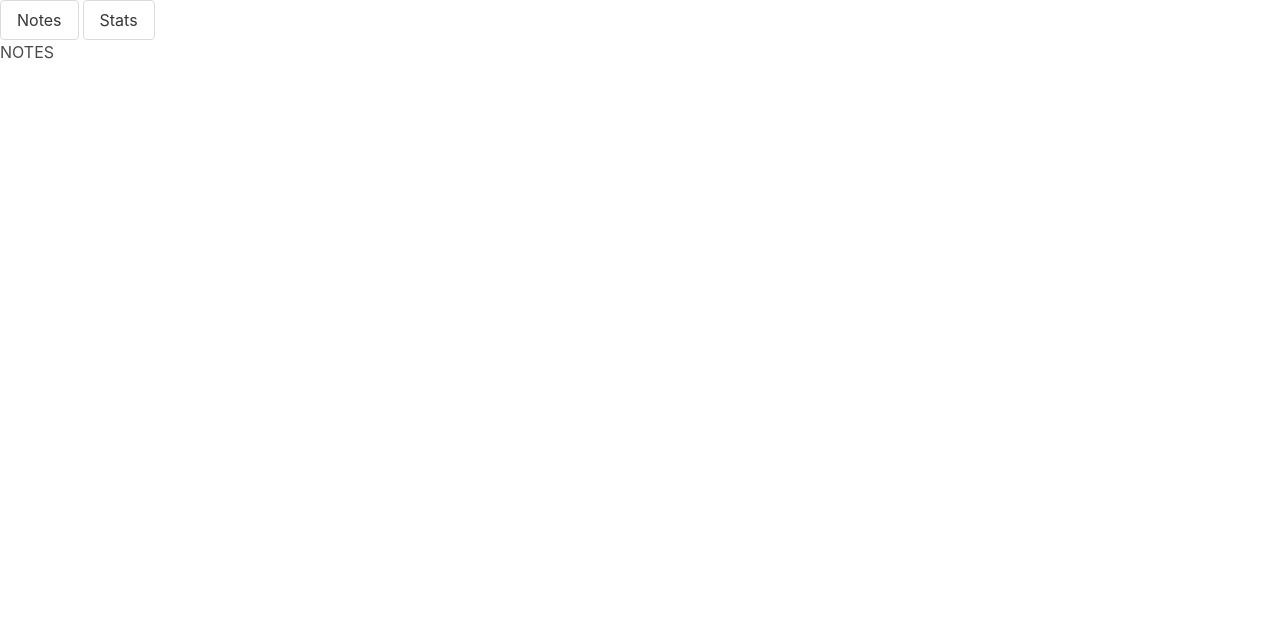
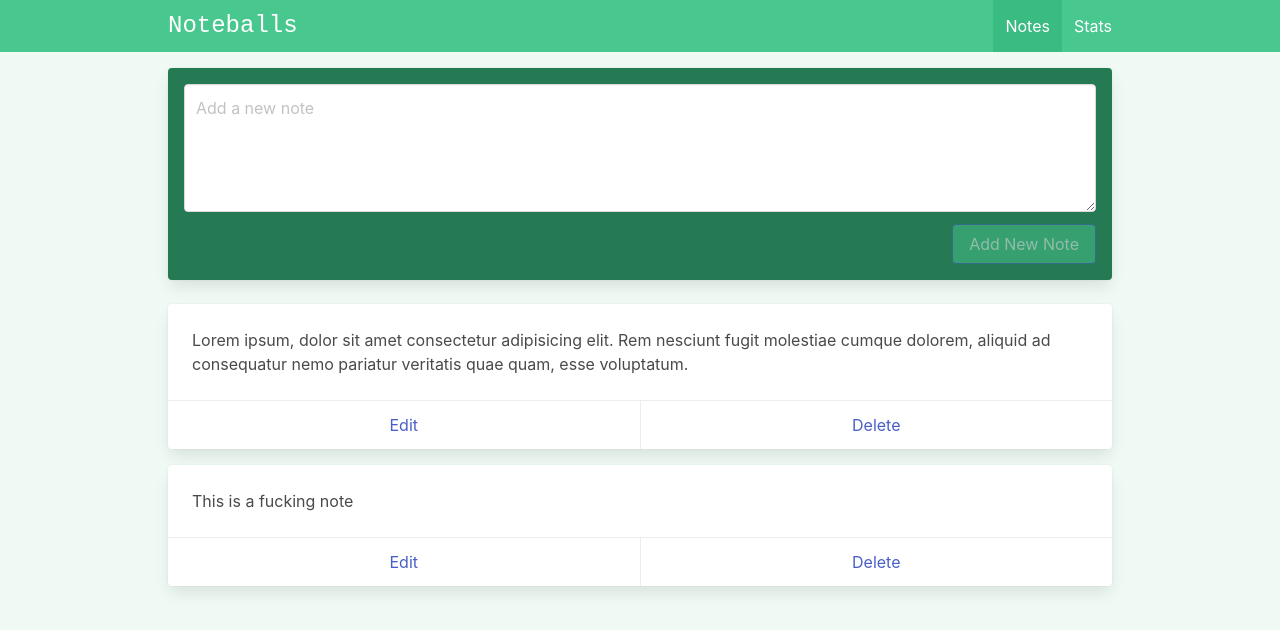
Before and after one commit to danielfoliveira/Noteballs, a Vue app: page / in a window 1280 px wide. Shown: the top 630 px of the page. Built offline with nearby package versions, Linux system fonts and the light colour scheme.

Commit message:
Module 15
Add navbar and note component
Add new note functionalities

```diff
--- a/index.html
+++ b/index.html
@@ -1,5 +1,5 @@
 <!DOCTYPE html>
-<html lang="en">
+<html lang="en" class="has-background-success-light">
   <head>
     <meta charset="UTF-8">
     <link rel="icon" href="/favicon.ico">
--- a/src/App.vue
+++ b/src/App.vue
@@ -1,9 +1,14 @@
 <template>
-  <RouterLink to="/" class="button">Notes</RouterLink>
-  <RouterLink to="/stats" class="button ml-1">Stats</RouterLink>
-  <RouterView />
+  <Navbar />
+  <div class="container is-max-desktop px-2 py-4">
+    <RouterView />
+  </div>
 </template>
 
+<script setup>
+/* Imports */
+  import Navbar from '@/components/Layout/Navbar.vue'
+</script>
 <style>
 @import 'bulma/css/bulma.min.css';
 </style>
--- /dev/null
+++ b/src/components/Layout/Navbar.vue
@@ -0,0 +1,68 @@
+
+import { RouterLink } from 'vue-router';
+<template>
+  <nav class="navbar is-success" role="navigation" aria-label="main navigation">
+    <div class="container is-max-desktop px-2">
+      <div class="navbar-brand">
+        <div class="navbar-item is-size-4 is-family-monospace">
+          Noteballs
+        </div>
+
+          <a
+            class="navbar-burger"
+            :class="{ 'is-active': showMobileNav }"
+            aria-expanded="false"
+            aria-label="menu"
+            data-target="navbarBasicExample"
+            role="button"
+            @click.prevent="showMobileNav = !showMobileNav"
+          >
+            <span aria-hidden="true"></span>
+            <span aria-hidden="true"></span>
+            <span aria-hidden="true"></span>
+          </a>
+      </div>
+
+      <div
+        id="navbarBasicExample"
+        class="navbar-menu"
+        :class="{ 'is-active': showMobileNav }"
+      >
+        <div class="navbar-end">
+          <RouterLink
+            to="/"
+            class="navbar-item"
+            active-class="is-active"
+          >
+            Notes
+          </RouterLink>
+          <RouterLink
+            to="/stats"
+            class="navbar-item"
+            active-class="is-active"
+          >
+            Stats
+          </RouterLink>
+        </div>
+      </div>
+    </div>
+  </nav>
+</template>
+
+<script setup>
+/* imports */
+  import { ref } from 'vue'
+
+/* Mobile Nav */
+  const showMobileNav = ref(false)
+</script>
+
+<style>
+@media (max-width: 1023px) {
+  .navbar-menu {
+    position: absolute;
+    left: 0;
+    width: 100%;
+  }
+}
+</style>
--- /dev/null
+++ b/src/components/Notes/Note.vue
@@ -0,0 +1,29 @@
+<template>
+  <div
+    class="card mb-4"
+  >
+    <div class="card-content">
+      <div class="content">
+        {{ note.content }}
+      </div>
+    </div>
+    <footer class="card-footer">
+      <a href="#" class="card-footer-item">Edit</a>
+      <a href="#" class="card-footer-item">Delete</a>
+    </footer>
+  </div>
+</template>
+
+<script setup>
+/* ====== imports ====== */
+import { defineProps } from 'vue'
+/* ====== props ====== */
+
+const props = defineProps({
+  note: {
+    type: Object,
+    required: true
+  }
+})
+
+</script>
--- a/src/views/ViewNotes.vue
+++ b/src/views/ViewNotes.vue
@@ -1,5 +1,73 @@
 <template>
   <div class="notes">
-    <h1>NOTES</h1>
+    <div class="card has-background-success-dark p-4 mb-5">
+      <div class="field">
+        <div class="control">
+          <textarea
+            ref="newNoteRef"
+            v-model="newNote"
+            class="textarea"
+            placeholder="Add a new note"
+          />
+        </div>
+      </div>
+
+      <div class="field is-grouped is-grouped-right">
+        <div class="control">
+          <button
+            class="button is-link has-background-success"
+            :disabled="!newNote"
+            @click="addNote"
+          >
+            Add New Note
+          </button>
+        </div>
+      </div>
+    </div>
+
+    <Note
+      v-for="note in notes"
+      :key="note.id"
+      :note="note"
+    />
+
   </div>
 </template>
+
+<script setup>
+/* ====== imports ====== */
+
+import { ref } from 'vue'
+import Note from '@/components/Notes/Note.vue'
+
+/* ====== notes ======*/
+
+const newNote = ref('')
+const newNoteRef = ref(null)
+
+const notes = ref([
+  {
+    id: 'id1',
+    content: 'Lorem ipsum, dolor sit amet consectetur adipisicing elit. Rem nesciunt fugit molestiae cumque dolorem, aliquid ad consequatur nemo pariatur veritatis quae quam, esse voluptatum.'
+  },
+  {
+    id: 'id2',
+    content: 'This is a fucking note'
+  }
+])
+
+/* ====== methods ====== */
+const addNote = () => {
+  const currentDate = new Date().getTime(),
+        id = currentDate.toString()
+
+  const note = {
+    id,
+    content: newNote.value
+  }
+  notes.value.unshift(note)
+  newNote.value = ''
+  newNoteRef.value.focus()
+}
+
+</script>
```
